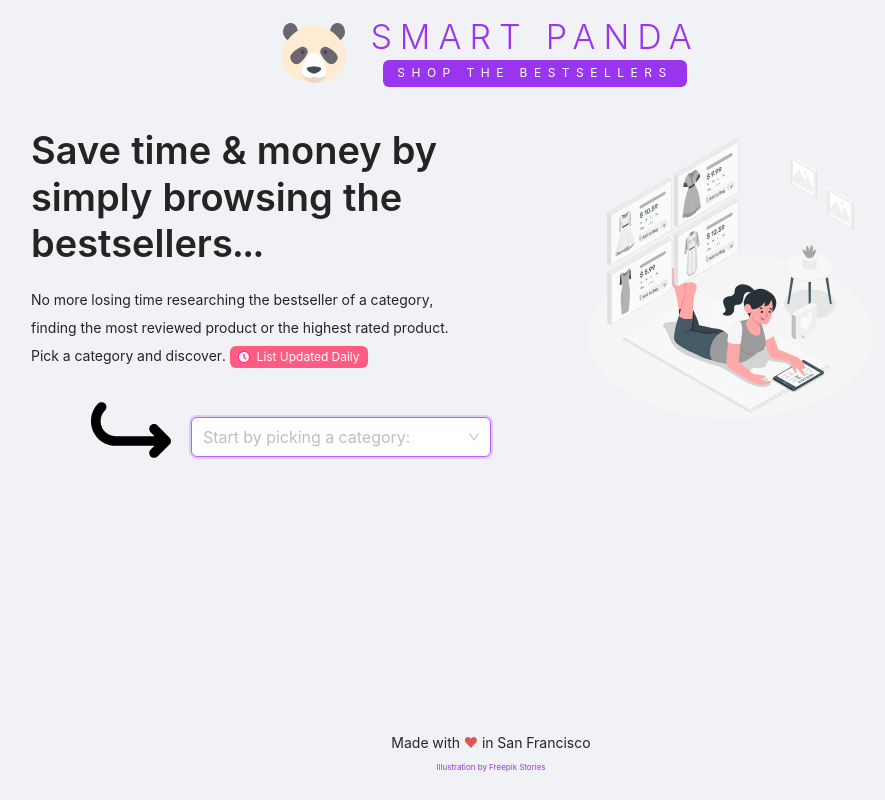
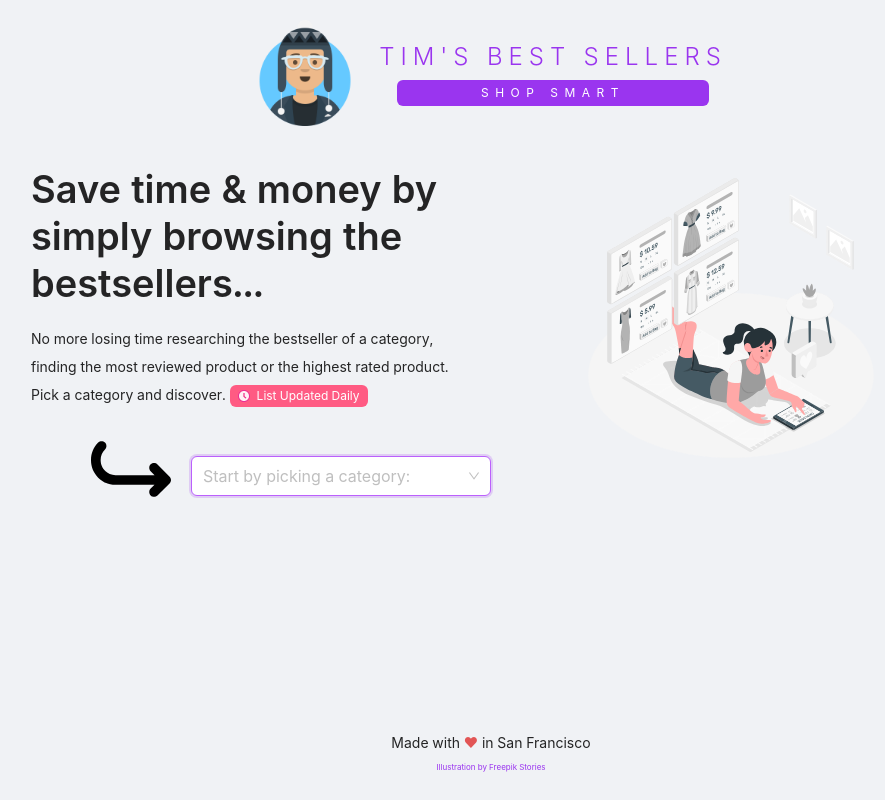
Before and after one commit to timurcatakli/moonraker-client, a React (Create React App) app: page / in a window 1280 px wide. Shown: the whole page, without its empty margins (149-1034 px from the left). Built offline with nearby package versions, Linux system fonts and the light colour scheme.

Commit message:
add new logo

```diff
--- a/src/shared/Components/CategoryHeader.js
+++ b/src/shared/Components/CategoryHeader.js
@@ -1,8 +1,7 @@
 import React from "react";
 import styled from "styled-components";
-import { Row, Col, Select, PageHeader, Tag, Breadcrumb } from "antd";
+import { Row, Col, Select, PageHeader, Tag } from "antd";
 import { useMediaQuery } from "react-responsive";
-import { HomeOutlined, UserOutlined } from "@ant-design/icons";
 import ALL_CATEGORIES from "../../shared/categories";
 import { SORT_ORDER_FIELDS, SORT_BY_FIELDS } from "../../shared/constants";
 import SITE_CONFIG from "../../shared/config";
--- a/src/shared/Components/Logo.js
+++ /dev/null
@@ -1,45 +0,0 @@
-const PandaSvg = () => (
-  <svg viewBox="0 0 1024 1024" width="1em" height="1em" fill="currentColor">
-    <path
-      d="M99.096 315.634s-82.58-64.032-82.58-132.13c0-66.064 33.032-165.162 148.646-148.646 83.37 11.91 99.096 165.162 99.096 165.162l-165.162 115.614zM924.906 315.634s82.58-64.032 82.58-132.13c0-66.064-33.032-165.162-148.646-148.646-83.37 11.91-99.096 165.162-99.096 165.162l165.162 115.614z"
-      fill="#6B676E"
-      p-id="1143"
-    />
-    <path
-      d="M1024 561.548c0 264.526-229.23 429.42-512.002 429.42S0 826.076 0 561.548 283.96 66.064 512.002 66.064 1024 297.022 1024 561.548z"
-      fill="#FFEBD2"
-      p-id="1144"
-    />
-    <path
-      d="M330.324 842.126c0 82.096 81.34 148.646 181.678 148.646s181.678-66.55 181.678-148.646H330.324z"
-      fill="#E9D7C3"
-      p-id="1145"
-    />
-    <path
-      d="M644.13 611.098C594.582 528.516 561.55 512 512.002 512c-49.548 0-82.58 16.516-132.13 99.096-42.488 70.814-78.73 211.264-49.548 247.742 66.064 82.58 165.162 33.032 181.678 33.032 16.516 0 115.614 49.548 181.678-33.032 29.18-36.476-7.064-176.93-49.55-247.74z"
-      fill="#FFFFFF"
-      p-id="1146"
-    />
-    <path
-      d="M611.098 495.484c0-45.608 36.974-82.58 82.58-82.58 49.548 0 198.194 99.098 198.194 165.162s-79.934 144.904-148.646 99.096c-49.548-33.032-132.128-148.646-132.128-181.678zM412.904 495.484c0-45.608-36.974-82.58-82.58-82.58-49.548 0-198.194 99.098-198.194 165.162s79.934 144.904 148.646 99.096c49.548-33.032 132.128-148.646 132.128-181.678z"
-      fill="#6B676E"
-      p-id="1147"
-    />
-    <path
-      d="M512.002 726.622c-30.06 0-115.614 5.668-115.614 33.032 0 49.638 105.484 85.24 115.614 82.58 10.128 2.66 115.614-32.944 115.614-82.58-0.002-27.366-85.556-33.032-115.614-33.032z"
-      fill="#464655"
-      p-id="1148"
-    />
-    <path
-      d="M330.324 495.484m-33.032 0a33.032 33.032 0 1 0 66.064 0 33.032 33.032 0 1 0-66.064 0Z"
-      fill="#464655"
-      p-id="1149"
-    />
-    <path
-      d="M693.678 495.484m-33.032 0a33.032 33.032 0 1 0 66.064 0 33.032 33.032 0 1 0-66.064 0Z"
-      fill="#464655"
-      p-id="1150"
-    />
-  </svg>
-);
-export default PandaSvg;
--- a/src/shared/Components/PageHeader.js
+++ b/src/shared/Components/PageHeader.js
@@ -3,9 +3,7 @@ import { Link } from "react-router-dom";
 import Icon from "@ant-design/icons";
 import styled from "styled-components";
 import SITE_CONFIG from "../../shared/config";
-import PandaSvg from "./Logo";
-
-const PandaIcon = props => <Icon component={PandaSvg} {...props} />;
+import avatar from "./avataaars.png";
 
 const LogoWrapper = styled.div`
   display: flex;
@@ -24,10 +22,10 @@ const Logo = styled.div`
   flex-wrap: wrap;
 
   .logo-inc {
-    font-size: 34px;
+    font-size: 24px;
     font-weight: 300;
     text-transform: uppercase;
-    letter-spacing: 8px;
+    letter-spacing: 6px;
     line-height: 34px;
     margin-bottom: 6px;
     text-align: center;
@@ -40,7 +38,7 @@ const Logo = styled.div`
     text-transform: uppercase;
     letter-spacing: 6.5px;
     background-color: #9a35ef;
-    padding: 4px 14px;
+    padding: 4px 84px;
     border-radius: ${SITE_CONFIG.borderRadius};
     text-align: center;
   }
@@ -58,10 +56,10 @@ const PageHeader = props => {
     <LogoWrapper>
       <Link to={"/"}>
         <Logo>
-          <PandaIcon style={{ fontSize: "64px" }} />
+          <img src={avatar} alt="Logo" width="100" />
           <LogoText>
-            <div className="logo-inc">Smart Panda</div>
-            <div className="logo-slogan">SHOP THE BESTSELLERS</div>
+            <div className="logo-inc">{SITE_CONFIG.siteName}</div>
+            <div className="logo-slogan">{SITE_CONFIG.slogan}</div>
           </LogoText>
         </Logo>
       </Link>
--- a/src/shared/config.js
+++ b/src/shared/config.js
@@ -1,6 +1,8 @@
 const SITE_CONFIG = {
   borderRadius: "6px",
-  graphQL: "https://moon-raker.herokuapp.com/graphql"
+  graphQL: "https://moon-raker.herokuapp.com/graphql",
+  siteName: "Tim's Best Sellers",
+  slogan: "Shop Smart"
 };
 
 export default SITE_CONFIG;
```
Also changed, not shown: src/shared/Components/avataaars.png (added), 1 other file (tests, documents, lock files or other folders).
